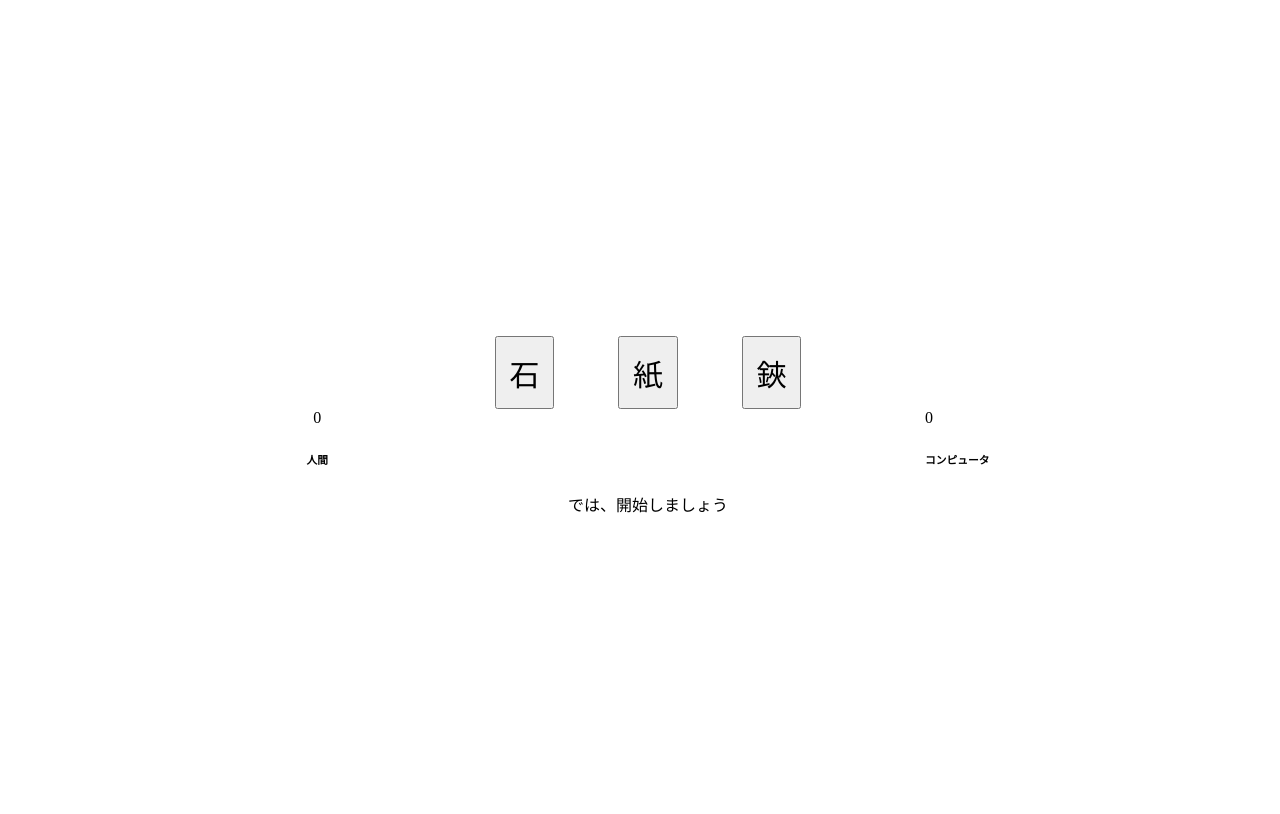
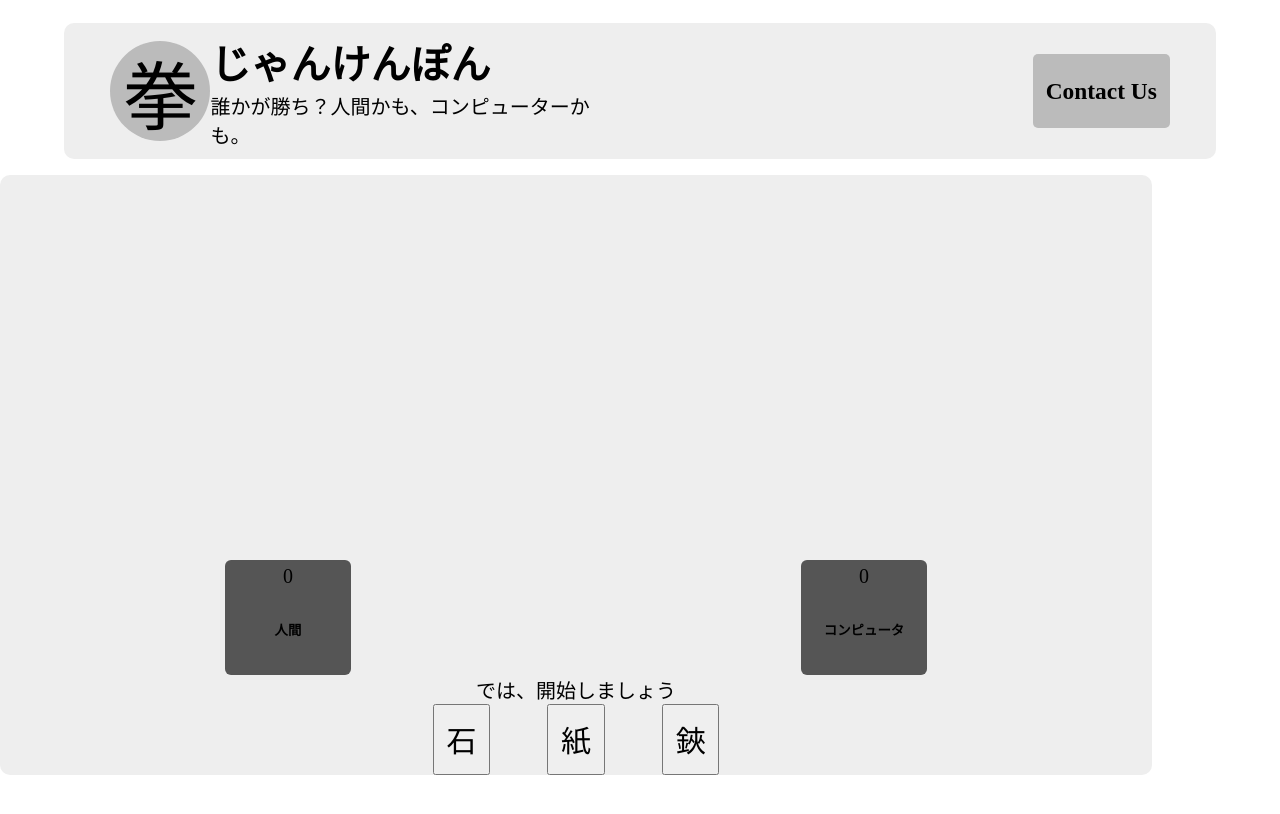
Before and after one commit to timjedrek/rock-paper-scissors, a plain HTML site: page index.html in a window 1280 px wide. Drawn offline with Linux system fonts and the light colour scheme; a web font is replaced by a local one.

Commit message:
started with flexbox

```diff
--- a/index.html
+++ b/index.html
@@ -7,8 +7,27 @@
     <title>じゃんけんぽん</title>
     <link rel="icon" type="image/x-icon" href=“media/favicon.ico">
     <link rel="stylesheet" href="style.css">
+    <link rel="preconnect" href="https://fonts.googleapis.com">
+    <link rel="preconnect" href="https://fonts.gstatic.com" crossorigin>
+    <link href="https://fonts.googleapis.com/css2?family=Yuji+Boku&display=swap" rel="stylesheet">
 </head>
 <body>
+    <div class="header">
+        <div class="logo-container">
+            <div class="logo">
+                拳
+            </div>
+            <div class="logo-text">
+                <h1>じゃんけんぽん</h1>
+                誰かが勝ち？人間かも、コンピューターかも。
+            </div>
+        </div>
+        <div class="menu">
+            <div class="menu-text">
+                <h3><a href="mailto:tim@timjedrek.com">Contact Us</a></h3>
+            </div>
+        </div>
+    </div>
     <div class="game-container">
         <div class="selection-image-space">
             <div class="selection-image-space-human" id="selection-image-space-human">
@@ -18,27 +37,31 @@
                 <!-- <img src="media/お金持ち.png" alt="Paper"> -->
             </div>
         </div>
-        <div id="user-selection" class="user-selection">
-            <button onclick="playRound('Rock')">石</button>
-            <button onClick="playRound('Paper')">紙</button>
-            <button onclick="playRound('Scissors')">鋏</button>
-        </div>
+
         <div class="score-board">
             <div class="human-score">
                 <div id="human-score-number">0</div>
                 <h6>人間</h6>
             </div>
 
-            <div id="computer=score">
+            <div class="computer-score">
                 <div id="computer-score-number">0</div>
                 <h6>コンピュータ</h6>
             </div>
         </div>
+
         <div class="status-area">
             <div id="status-area-box">
                 では、開始しましょう
             </div>
         </div>
+
+        <div id="user-selection" class="user-selection">
+            <button onclick="playRound('Rock')">石</button>
+            <button onClick="playRound('Paper')">紙</button>
+            <button onclick="playRound('Scissors')">鋏</button>
+        </div>
+
     </div>
     <script src="app.js"></script>
 </body>
--- a/style.css
+++ b/style.css
@@ -1,9 +1,90 @@
-.game-container {
-    height: 100vh;
-    width: 100vw;
+div {
+    border-width: 0px;
+    border-color: red;
+    border-style: solid;
+}
+
+body {
+    margin: 0;
+    left: 0;
+    top: 0;
+    font-family: 'Yuji Boku', serif;
+    font-size: 20px;
+}
+
+.header {
+    background-color: #EEEEEE;
+    display: flex;
+    flex-direction: row;
+    justify-content: flex-start;
+    margin-left: 5vw;
+    margin-right: 5vw;
+    padding: 1vh;
+    border-radius: 10px;
+    height: 15vh;
+}
+
+.logo-container {
+    display: flex;
+    flex-direction: row;
+    justify-content: flex-start;
+    align-items: center;
+}
+
+.logo {
+    height: 100px;
+    width: 100px;
+    background-color: #bbb;
+    font-size: 75px;
+    border-radius: 50%;
+    margin-left: 3vw;
     display: flex;
     flex-direction: column;
     justify-content: center;
+    align-items: center;
+}
+
+.logo-text h1 {
+    margin: 0;
+    padding: 0;
+}
+
+.logo-text {
+    width: 30vw;
+}
+
+.menu {
+    display: flex;
+    width: 100%;
+    flex-direction: row;
+    justify-content: flex-end;
+    align-items: center;
+    gap: 5%;
+}
+
+.menu a {
+    text-decoration: none;
+    color: #000000;
+}
+
+.menu-text {
+    background-color: #bbb;
+    border-radius: 5px;
+    padding-left: 1vw;
+    padding-right: 1vw;
+    margin-right: 3vw;
+}
+
+.game-container {
+    margin-top: 2vh;
+    background-color: #EEEEEE;
+    border-radius: 10px;
+    height: 75vh;
+    width: 90vw;
+    display: flex;
+    flex-direction: column;
+    justify-content: flex-end;
+    align-content: space-between;
 }
 
 .selection-image-space {
@@ -35,24 +116,21 @@
     justify-content: space-around;
 }
 
-.computer-score {
+.computer-score, .human-score {
+    background-color:#555555 ;
+    border-radius: 6px;
+    padding: 5px;
     display: flex;
     flex-direction: column;
+    justify-content: flex-end;
     align-items: center;
+    width: 10%;
+
 }
 
-.human-score {
-    display: flex;
-    flex-direction: column;
-    align-items: center;
-}
 
 .status-area {
     display: flex;
     flex-direction: row;
     justify-content: center ;
 }
-
-#status-area-box {
-
-}
```
Also changed, not shown: 2 other files.
